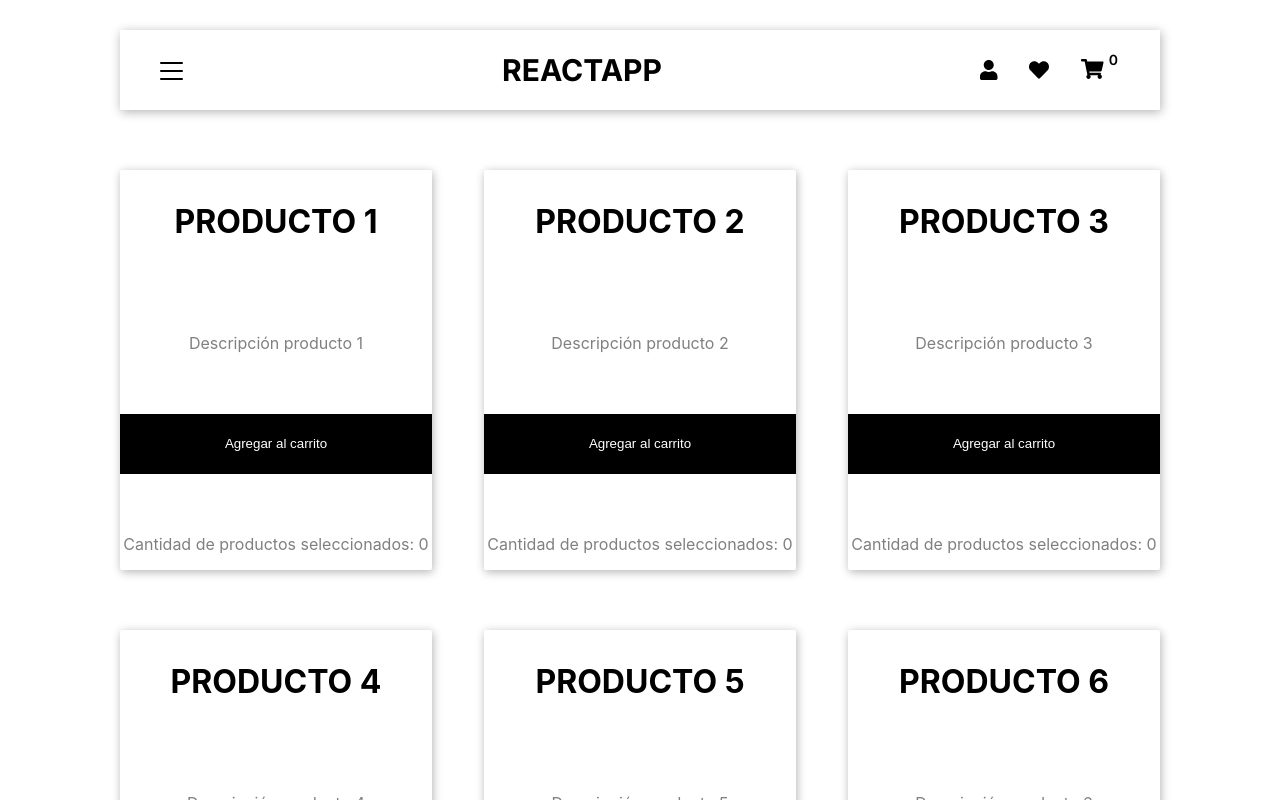
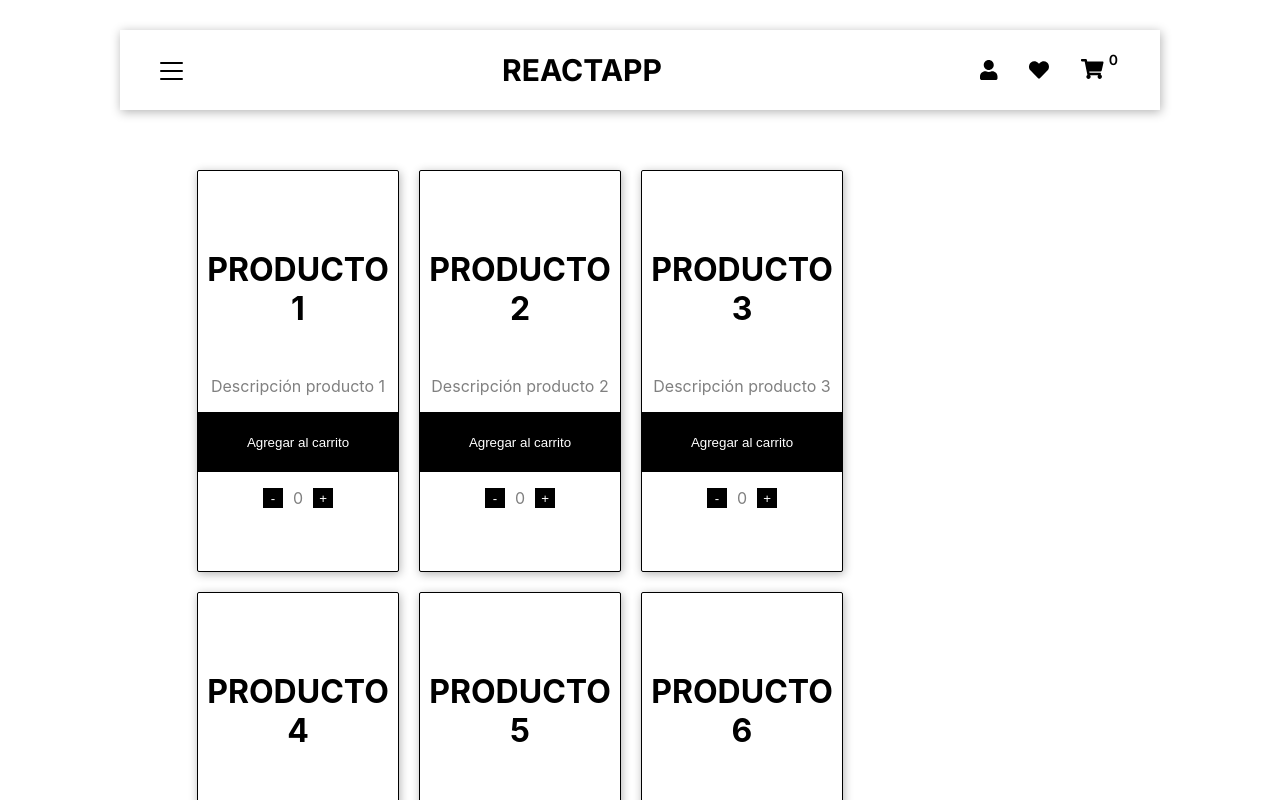
Before and after one commit to nicolas-katz/CursoReact, a React (Create React App) app: page / in a window 1280 px wide. Shown: the top 800 px of the page. Built offline with nearby package versions, Linux system fonts and the light colour scheme.

Commit message:
desafio 5 con cambios

```diff
--- a/src/components/Product/Product.css
+++ b/src/components/Product/Product.css
@@ -0,0 +1,30 @@
+.CardsContainer {
+    display: flex;
+    flex-wrap: wrap;
+    justify-content: center;
+    align-items: center;
+    width: 800px;
+    margin-top: 50px;
+}
+
+.Card {
+    border: 1px solid black;
+    width: 200px;
+    margin: 10px;
+    display: flex;
+    flex-direction: column;
+    justify-content: center;
+    align-items: center;
+}
+
+.AgregarProductos {
+    display: flex;
+    justify-content: space-between;
+    align-items: center;
+}
+
+.AgregarProductos button {
+    width: 20px;
+    height: 20px;
+    margin: 0 10px;
+}
--- a/src/components/Product/Product.js
+++ b/src/components/Product/Product.js
@@ -3,15 +3,28 @@ import React, { useState } from 'react';
 
 const CardComponent = prop => {
     const [productos, setProductos] = useState(0);
-    const productosSeleccionados = ()=>{
+    const sumarProductos = ()=>{
       setProductos(productos + 1);
+      if (productos >= 10){
+        setProductos(10)
+      }
+    }
+    const restarProductos = ()=>{
+      setProductos(productos - 1);
+      if (productos <= 0){
+        setProductos(0)
+      }
     }
     return(
       <div className="Card">
         <h3>{prop.title}</h3>
         <p>{prop.text}</p>
-        <button onClick={productosSeleccionados}>Agregar al carrito</button>
-        <p>Cantidad de productos seleccionados: {productos}</p>
+        <button>Agregar al carrito</button>
+        <div className="AgregarProductos">
+          <button onClick={restarProductos}>-</button>
+          <p>{productos}</p>
+          <button onClick={sumarProductos}>+</button>
+        </div>
       </div>
     )
 }
```
